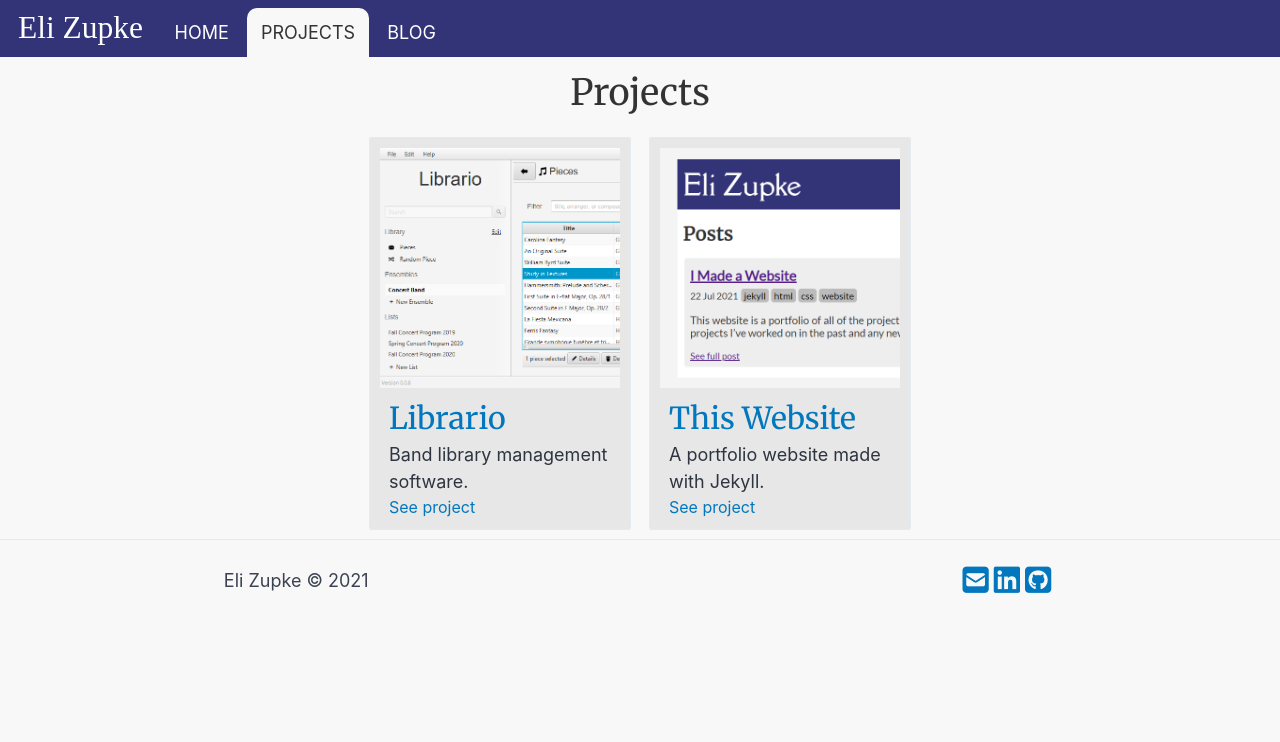
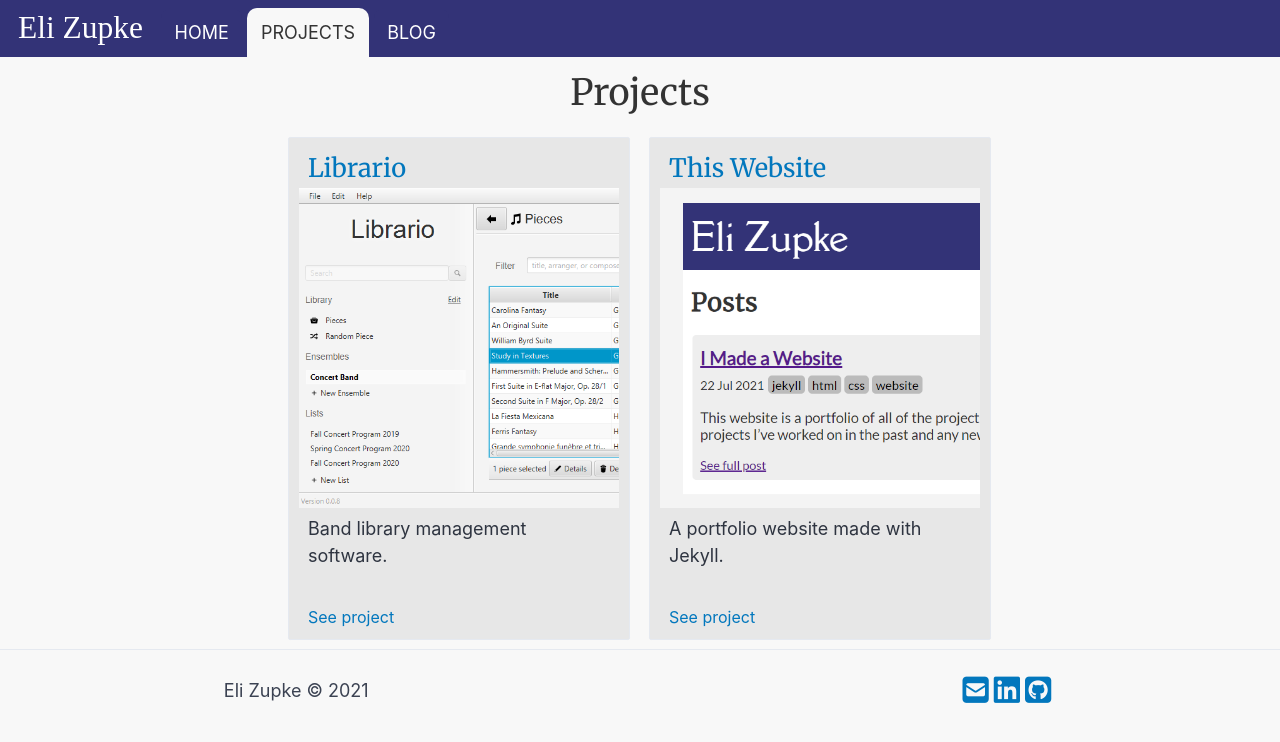
Before and after one commit to Trainzack/trainzack.github.io, a Jekyll site: the page built from projects.html, in a window 1280 px wide. Shown: the top 742 px of the page. Built offline with Jekyll 4.4.1, drawn with Linux system fonts in a browser that asks for light colours; nearby versions of some CDN libraries; some web fonts are replaced.

Commit message:
Standardized project card size

```diff
--- a/_includes/project-card.html
+++ b/_includes/project-card.html
@@ -1,10 +1,13 @@
-<div class="padding card small flex flex-column flex-spread">
+<div class="padding card flex flex-column flex-spread project-card">
 
-	<a href="{{ include.project.url }}">
+	<a href="{{ include.project.url }}" class="project-title">
+		<h3 class="small-vert-margin">{{ include.project.title }}</h3>
+	</a>
+	<a href="{{ include.project.url }}" class="project-image">
 		<img src="/assets/images/project-cards/{% if include.project.card-image%}{{ include.project.card-image }}{% else %}none.png{% endif %}" alt="Picture demonstrating {{ include.project.title }}">
-		<h2 class="small-vert-margin">{{ include.project.title }}</h2>
 	</a>
-	<p class="no-bottom-margin no-top-margin flex-item-grow">{{ include.project.blurb }}</p>
-	<a class="smaller-text margin-uni" href="{{ include.project.url }}">See project</a>
+
+	<p class="no-bottom-margin no-top-margin flex-item-grow project-blurb">{{ include.project.blurb }}</p>
+	<a class="smaller-text margin-uni project-link" href="{{ include.project.url }}">See project</a>
 
 </div>
--- a/_sass/main.scss
+++ b/_sass/main.scss
@@ -224,6 +224,31 @@ body {
 	.cardlist {
 		display: flex;
 		justify-content: center;
+		align-items: stretch;
+	}
+
+	.project-card {
+
+		display: grid;
+		grid-template: "title" auto "image" auto "blurb" 5em "link" auto / auto;
+
+		.project-title {
+			grid-area: "title";
+		}
+
+		.project-image {
+			grid-area: "image";
+		}
+
+		.project-blurb {
+			grid-area: "blurb";
+		}
+
+		.project-link {
+			grid-area: "link";
+		}
+
+
 	}
 
 	.back-1 {
@@ -240,7 +265,6 @@ body {
 	}
 
 }
-
 
 #social-links {
 
```
